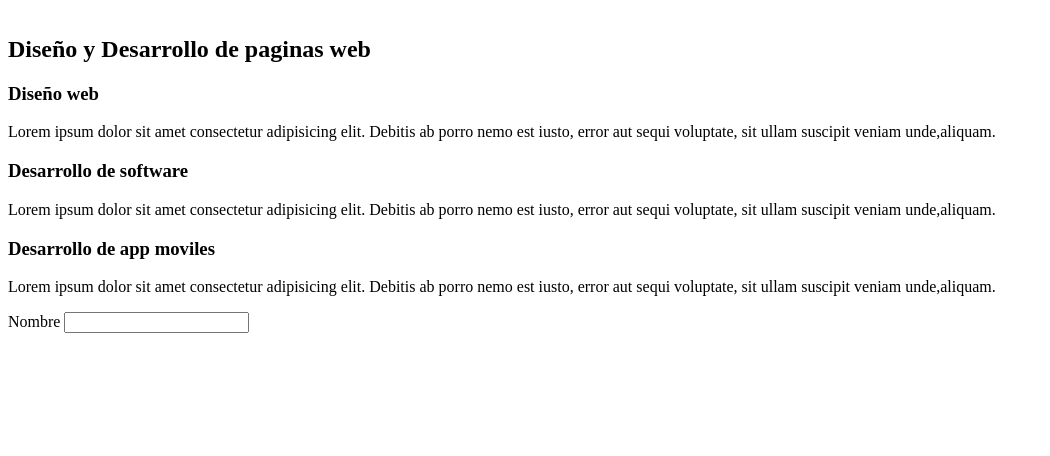
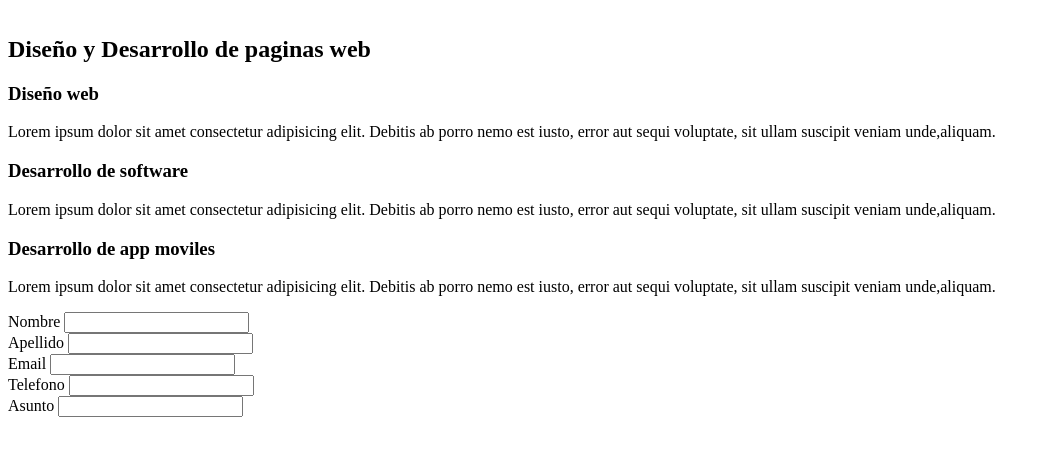
Before and after one commit to deivdf/freelancer, a plain HTML site: page index.html in a window 1280 px wide. Shown: the part 100-556 px from the top of the page, without its empty margins (0-1050 px from the left). Drawn offline with Linux system fonts and the light colour scheme.

Commit message:
formulario

```diff
--- a/index.html
+++ b/index.html
@@ -41,9 +41,24 @@
                 <form>
                     <div>
                         <label>Nombre</label>
-                        <input class="nombre" type="text">
+                        <input id="nombre" type="text">
                     </div>
-
+                    <div>
+                        <label>Apellido</label>
+                        <input id="Apellido" type="text">
+                    </div>
+                    <div>
+                        <label>Email</label>
+                        <input id="Email" type="email">
+                    </div>
+                    <div>
+                        <label>Telefono</label>
+                        <input id="Telefono" type="tel">
+                    </div>
+                    <div>
+                        <label>Asunto</label>
+                        <input id="Asunto" type="text">
+                    </div>
                 </form>
             </section>
         </section>
```
